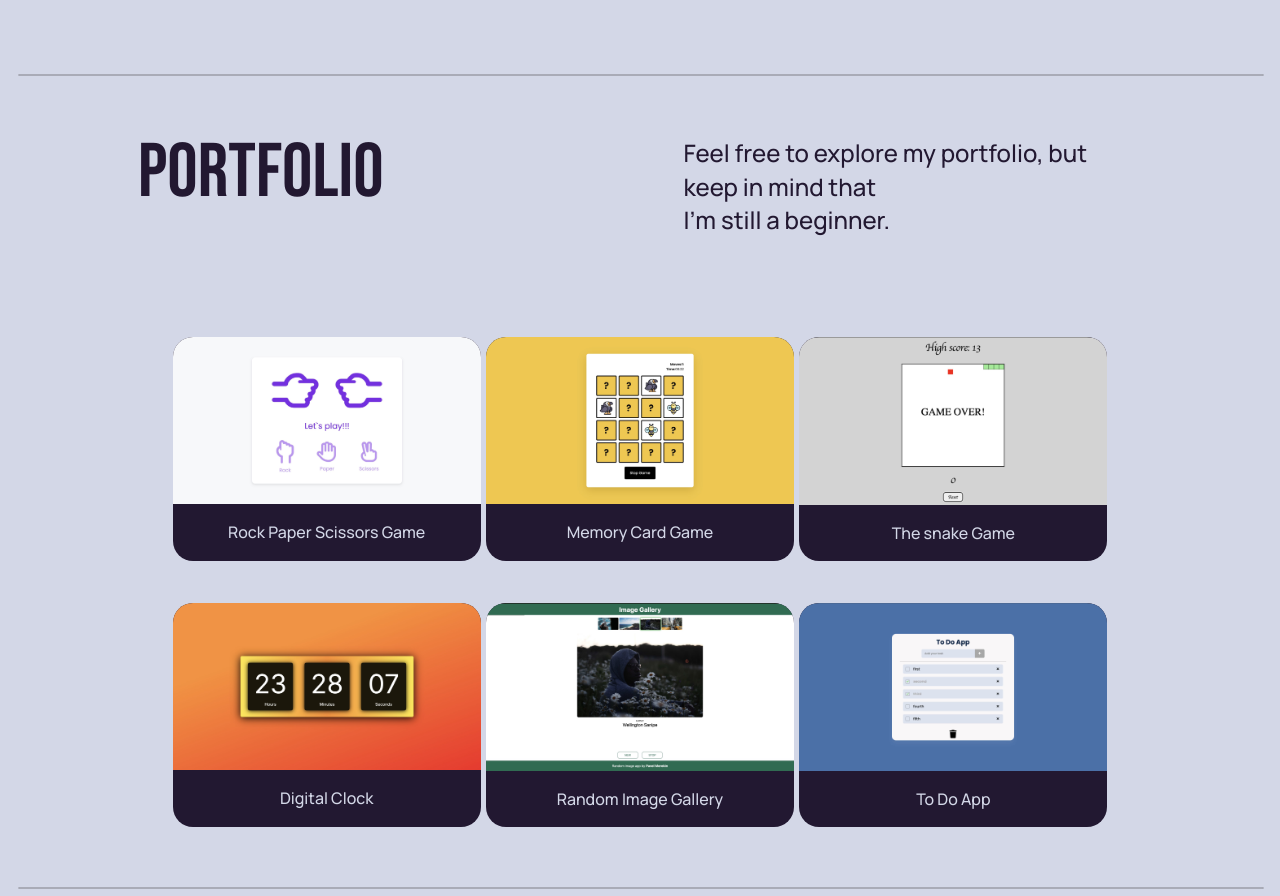
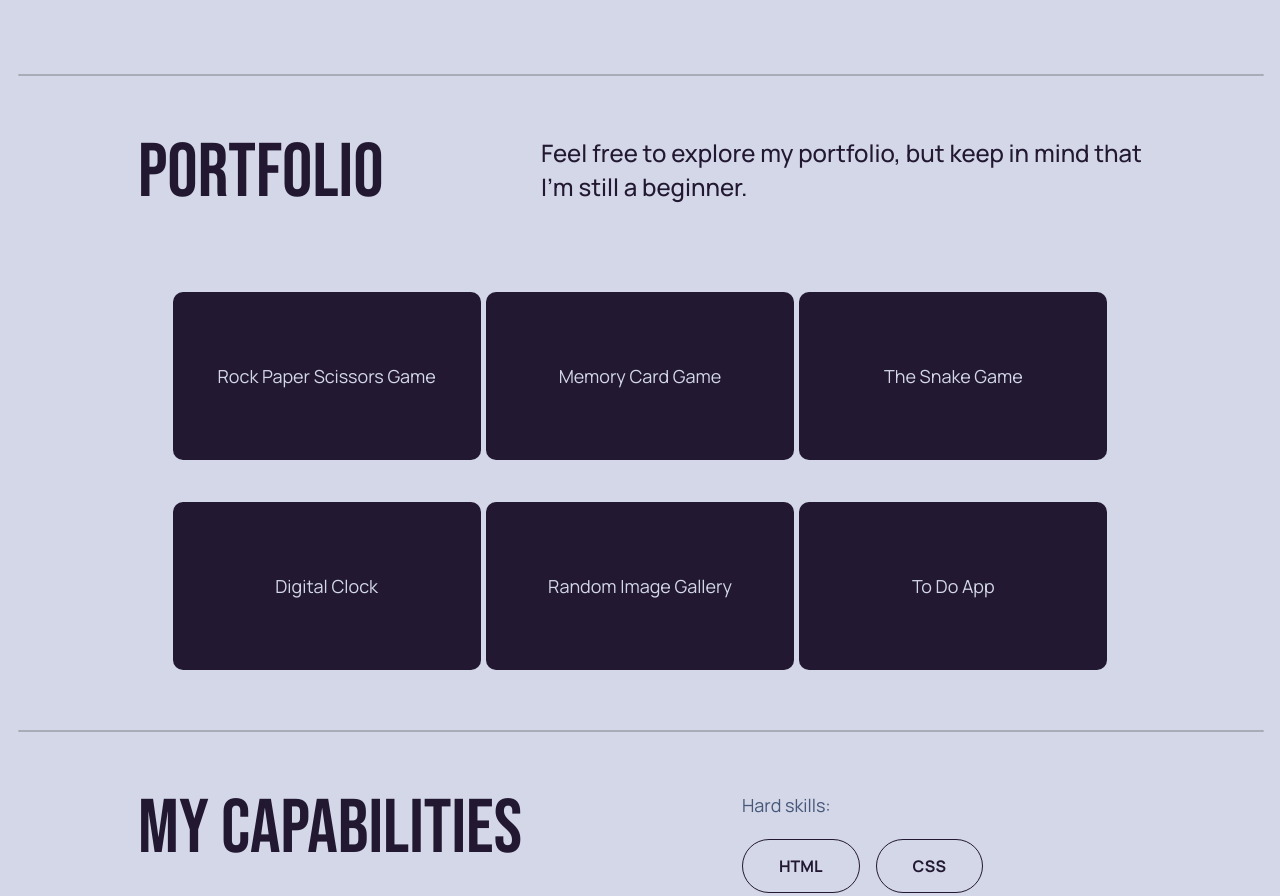
Before and after one commit to truesup/truesup-frontend, a plain HTML site: page index.html in a window 1280 px wide. Shown: the part 700-1596 px from the top of the page. Drawn offline with Linux system fonts and the light colour scheme.

Commit message:
header, about, portfolio, skills sections are ready on my resolution

```diff
--- a/index.html
+++ b/index.html
@@ -7,7 +7,7 @@
     <link rel="stylesheet" href="./styles.css" />
   </head>
   <body>
-    <header class="header">
+    <header class="header" id="about">
       <h1 class="header-logo">PAVEL MEREKIN</h1>
       <nav class="header-menu">
         <ul class="header-menu-list">
@@ -38,7 +38,7 @@
       </nav>
     </header>
 
-    <section class="about container container-landing" id="about">
+    <section class="about container container-landing">
       <h2 class="about-title section-title section-title-l">ABOUT ME</h2>
       <div class="about-info">
         <p class="about-info-main section-text section-text-xl">
@@ -50,10 +50,10 @@
           and a passion for creating accessible, intuitive interfaces. I love
           problem-solving and discovering new approaches in web development.
           Accessibility is a priority for me in every project, as I believe
-          every user deserves a seamless, thoughtful experience. <br />
-          When I’m not coding, I enjoy playing football, diving into a new books
-          or video games. I’m constantly learning and refining my skills, always
-          on the lookout for exciting projects and opportunities to grow.
+          every user deserves a seamless, thoughtful experience. When I’m not
+          coding, I enjoy playing football, diving into a new books or video
+          games. I’m constantly learning and refining my skills, always on the
+          lookout for exciting projects and opportunities to grow.
         </p>
         <div class="about-info-buttons">
           <a
@@ -103,52 +103,78 @@
 
     <div class="portfolio-cards-container">
       <div class="portfolio-card-wrapper">
+        <div class="flip-card-inner">
+          <div class="card-front">
+            <p class="section-text">Rock Paper Scissors Game</p>
+          </div>
+          <div class="card-back">
             <img
               src="./imgs/portfolio/rps-screen.jpg"
               alt="rock paper scissors"
-          class="portfolio-card-image"
             />
-        <p class="portfolio-card-description">Rock Paper Scissors Game</p>
           </div>
+        </div>
+      </div>
+
       <div class="portfolio-card-wrapper">
+        <div class="flip-card-inner">
+          <div class="card-front">
+            <p class="section-text">Memory Card Game</p>
+          </div>
+          <div class="card-back">
             <img
               src="./imgs/portfolio/card-game-screen.jpg"
               alt="memory game"
-          class="portfolio-card-image"
             />
-        <p class="portfolio-card-description">Memory Card Game</p>
           </div>
+        </div>
+      </div>
+
       <div class="portfolio-card-wrapper">
-        <img
-          src="./imgs/portfolio/snake-screen.jpg"
-          alt="snake game"
-          class="portfolio-card-image"
-        />
-        <p class="portfolio-card-description">The snake Game</p>
+        <div class="flip-card-inner">
+          <div class="card-front">
+            <p class="section-text">The Snake Game</p>
           </div>
+          <div class="card-back">
+            <img src="./imgs/portfolio/snake-screen.jpg" alt="snake game" />
+          </div>
+        </div>
+      </div>
+
       <div class="portfolio-card-wrapper">
-        <img
-          src="./imgs/portfolio/clock-screen.jpg"
-          alt="digital clock"
-          class="portfolio-card-image"
-        />
-        <p class="portfolio-card-description">Digital Clock</p>
+        <div class="flip-card-inner">
+          <div class="card-front">
+            <p class="section-text">Digital Clock</p>
           </div>
+          <div class="card-back">
+            <img src="./imgs/portfolio/clock-screen.jpg" alt="digital clock" />
+          </div>
+        </div>
+      </div>
+
       <div class="portfolio-card-wrapper">
+        <div class="flip-card-inner">
+          <div class="card-front">
+            <p class="section-text">Random Image Gallery</p>
+          </div>
+          <div class="card-back">
             <img
               src="./imgs/portfolio/random-image-screen.jpg"
-          alt="random image gallery"
-          class="portfolio-card-image"
+              alt="image gallery"
             />
-        <p class="portfolio-card-description">Random Image Gallery</p>
           </div>
+        </div>
+      </div>
+
       <div class="portfolio-card-wrapper">
-        <img
-          src="./imgs/portfolio/todo-screen.jpg"
-          alt="to do app"
-          class="portfolio-card-image"
-        />
-        <p class="portfolio-card-description">To Do App</p>
+        <div class="flip-card-inner">
+          <div class="card-front">
+            <p class="section-text">To Do App</p>
+          </div>
+          <div class="card-back">
+            <img src="./imgs/portfolio/todo-screen.jpg" alt="to do app" />
+          </div>
+        </div>
       </div>
     </div>
 
@@ -233,9 +259,9 @@
       </div>
     </section>
 
-    <hr class="section-divider" />
+    <hr class="section-divider" id="experience" />
 
-    <section class="experience" id="experience"></section>
+    <section class="experience"></section>
 
     <section class="contact" id="contact"></section>
 
--- a/script.js
+++ b/script.js
@@ -1,8 +1,10 @@
+// linkedIn is not working yet
 const linkedInBtn = document.querySelector('.linkedin-button');
 linkedInBtn.addEventListener('click', () => {
   alert('it`s not working yet, sorry');
 });
 
+// header menu
 const menuLinks = document.querySelectorAll('.header-menu-link');
 
 function updateCurrentMenuLink(event) {
@@ -23,3 +25,11 @@ function updateCurrentMenuLink(event) {
 menuLinks.forEach((link) => {
   link.addEventListener('click', updateCurrentMenuLink);
 });
+
+// portfolio cards flip for mobile
+document.querySelectorAll('.portfolio-card-wrapper').forEach((card) => {
+  card.addEventListener('click', () => {
+    const flipCardInner = card.querySelector('.flip-card-inner');
+    flipCardInner.classList.toggle('flipped');
+  });
+});
--- a/styles.css
+++ b/styles.css
@@ -107,7 +107,7 @@ body {
   padding-inline: 120px;
 }
 .container-section {
-  padding-inline: 120px 140px;
+  padding-inline: 120px;
 }
 .section-title {
   font-family: var(--font-family-base);
@@ -287,11 +287,11 @@ body {
 }
 
 .portfolio {
-  grid-template-columns: 1fr 2fr;
-  gap: 300px;
+  grid-template-columns: repeat(2, auto);
+  justify-content: space-between;
 }
 .portfolio-cards-container {
-  margin: 100px auto 60px;
+  margin: 80px auto 60px;
   max-width: 76%;
   display: flex;
   flex-wrap: wrap;
@@ -299,32 +299,59 @@ body {
   row-gap: 42px;
 }
 .portfolio-card-wrapper {
+  width: 308px;
+  height: 168px;
+  perspective: 1000px;
+}
+.flip-card-inner {
+  position: relative;
+  width: 100%;
+  height: 100%;
   text-align: center;
-  width: 308px;
-  height: auto;
-  border-radius: 20px;
+  transition: transform 0.8s;
+  transform-style: preserve-3d;
+}
+.portfolio-card-wrapper:hover .flip-card-inner {
+  transform: rotateY(180deg);
+}
+.card-front,
+.card-back {
+  position: absolute;
+  width: 100%;
+  height: 100%;
+  backface-visibility: hidden;
+  display: flex;
+  justify-content: center;
+  align-items: center;
+  border-radius: 10px;
+}
+.card-front {
   background-color: var(--color-hard-dark);
-  transition: var(--transition-duration) ease;
+  color: var(--color-light);
+  font-size: 18px;
 }
-.portfolio-card-wrapper:hover {
-  scale: 1.02;
+.card-front p {
+  user-select: none;
 }
-.portfolio-card-image {
-  width: 308px;
-  border-top-left-radius: 20px;
-  border-top-right-radius: 20px;
+.card-back {
+  background-color: #333;
+  color: white;
+  transform: rotateY(180deg);
 }
-.portfolio-card-description {
-  font-family: var(--font-family-accent);
-  font-weight: var(--font-weight-accent-medium);
-  color: var(--color-light);
-  font-size: 16px;
-  margin-block: 16px;
+.card-back img {
+  width: 100%;
+  height: 100%;
+  object-fit: cover;
+  border-radius: 10px;
+}
+.portfolio-card-wrapper.flipped .flip-card-inner {
+  transform: rotateY(180deg);
 }
 
 .skills {
   grid-template-columns: repeat(2, auto);
-  gap: 200px;
+  gap: 220px;
+  /* justify-content: space-between; */
   margin-bottom: 60px;
 }
 .skills-container-substrates {
```
Lines whose indentation alone changed are shown as unchanged.
